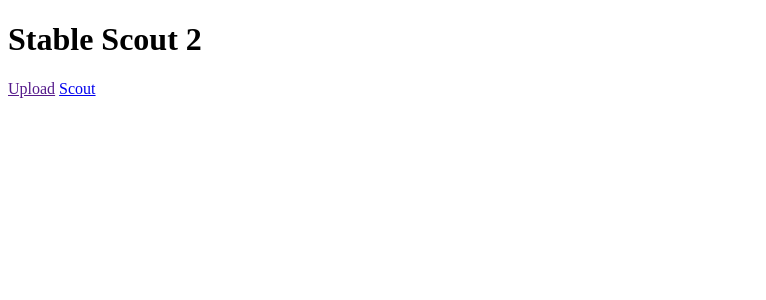
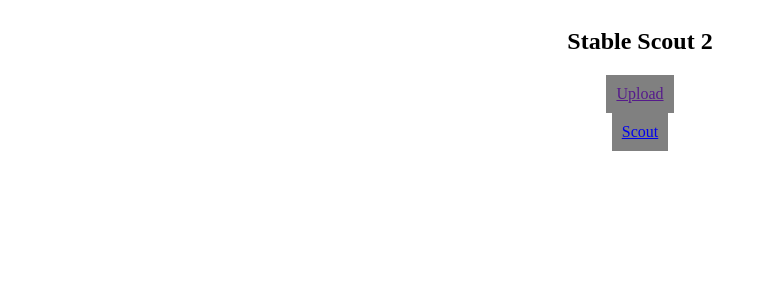
Before and after one commit to Ocean-OS/ScoutClient2023, a SvelteKit app: page / in a window 1280 px wide. Shown: the top 300 px of the page, without its empty margins (0-766 px from the left). Built offline with nearby package versions, Linux system fonts and the light colour scheme.

Commit message:
started 1st page
started content/styling on 1st page

```diff
--- a/src/routes/+page.svelte
+++ b/src/routes/+page.svelte
@@ -1,7 +1,30 @@
-<script>
+<!-- JS CODE -->
 
-</script>
+<!-- HTML CODE -->
 
-<h1>Stable Scout 2</h1>
-<a href="">Upload</a>
-<a href="/scoutPart1">Scout</a>
+<!-- Section for flexbox purposes -->
+<section>
+    <!-- Title of App -->
+    <h1>Stable Scout 2</h1>
+
+    <!-- Links for starting scouting and uploading data -->
+    <a href="">Upload</a>
+    <a href="/scoutPart1">Scout</a>
+</section>
+
+
+<!-- CSS CODE -->
+<style>
+    /* Applying columned layout to page */
+    section {
+        display: flex;
+        flex-direction: column;
+        align-items: center;
+    }
+
+    /* Styling to make links look like buttons */
+    a {
+        padding: 10px;
+        background-color: gray;
+    }
+</style>
```
